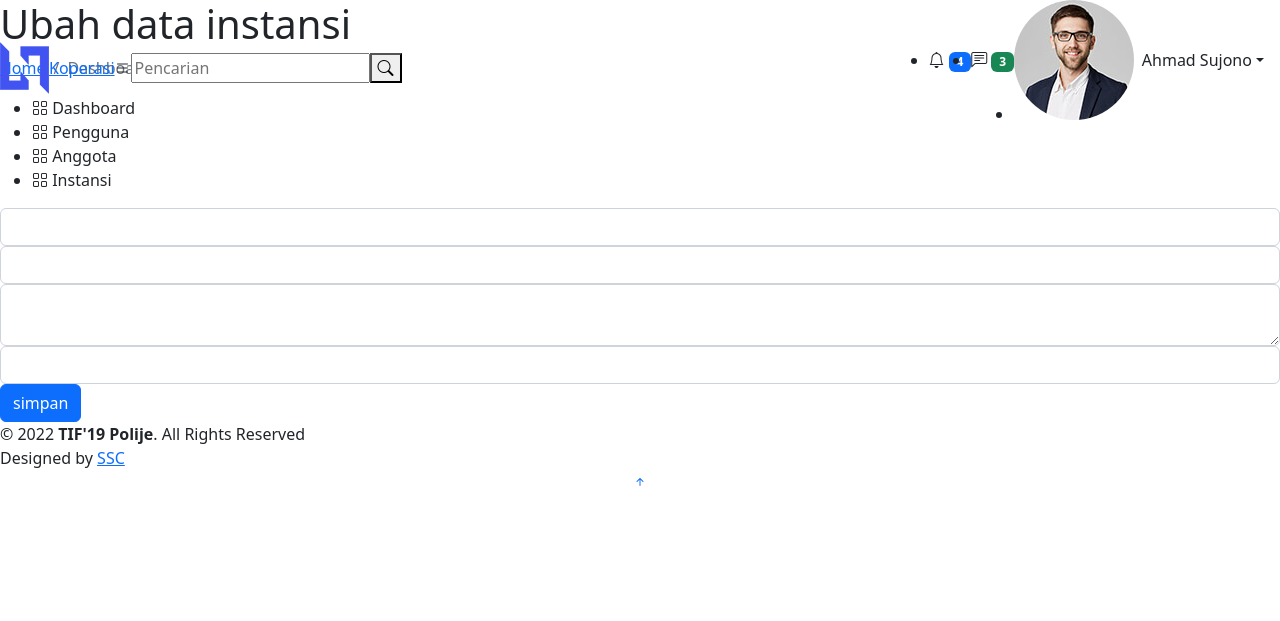
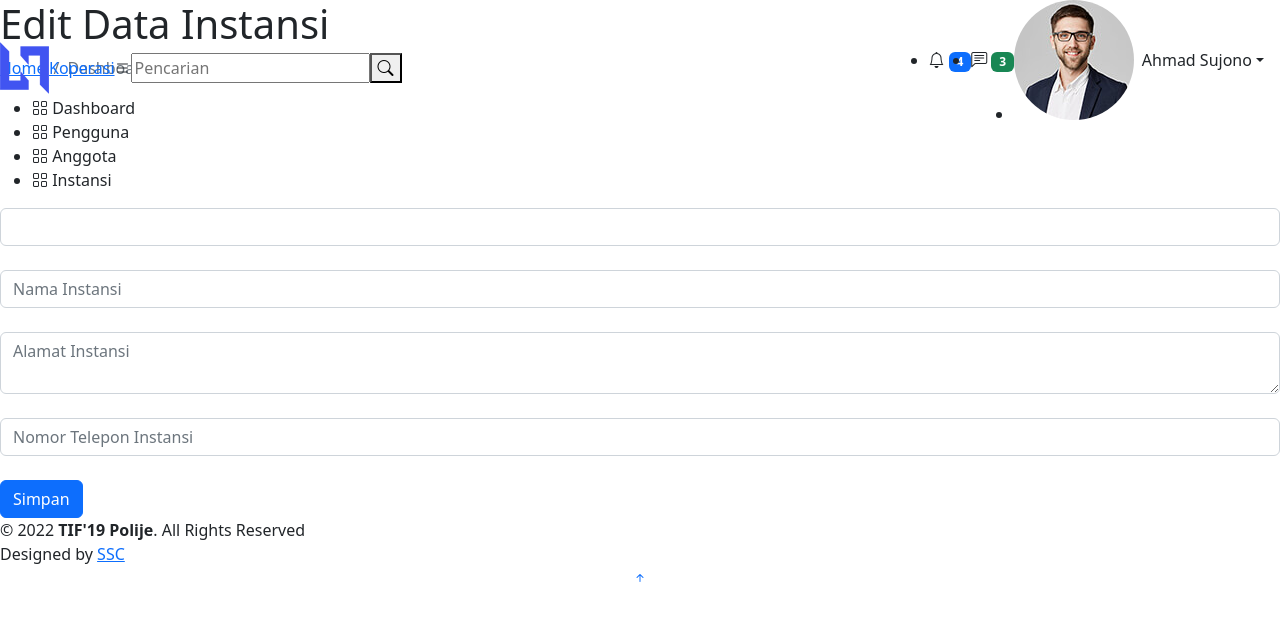
Before and after one commit to MohamadArdias/koperasi, a CodeIgniter app: page /koperasi/index.php/instansi/edit/1 in a window 1280 px wide. Shown: the top 621 px of the page. Run offline with CodeIgniter, Linux system fonts and the light colour scheme; data that the repository does not hold is empty; some libraries are stand-ins or nearby versions.

Commit message:
perbaikan kata-kata

```diff
--- a/application/controllers/Anggota.php
+++ b/application/controllers/Anggota.php
@@ -89,7 +89,7 @@ class Anggota extends CI_Controller
 
     public function edit($URUT_ANG)
     {
-        $this->data['title'] = 'Ubah data anggota';
+        $this->data['title'] = 'Edit Data Anggota';
         $this->data['anggota'] = $this->Anggota->getAnggotaByUrut($URUT_ANG);
 
         $this->form_validation->set_rules('URUT_ANG', 'nomor urut anggota', 'required');
--- a/application/controllers/Instansi.php
+++ b/application/controllers/Instansi.php
@@ -76,7 +76,7 @@ class Instansi extends CI_Controller
 
     public function edit($KODE_INS)
     {
-        $this->data['title'] = 'Ubah data instansi';
+        $this->data['title'] = 'Edit Data Instansi';
         $this->data['instansi'] = $this->Instansi->getInstansiByKode($KODE_INS);
 
         $this->form_validation->set_rules('KODE_INS', 'Kode Instansi', 'required');
--- a/application/views/instansi/edit.php
+++ b/application/views/instansi/edit.php
@@ -5,19 +5,19 @@ $this->load->view('templates/sidebar');
 
 
 <form action="" method="POST">
-    <input type="hiden" name="KODE_INS" class="form-control" id="KODE_INS" value="<?= $instansi['KODE_INS'];?>"/>
+    <input type="hiden" name="KODE_INS" class="form-control" id="KODE_INS" value="<?= $instansi['KODE_INS'];?>"/> <br>
     <small class="form-text text-danger"><?= form_error('KODE_INS'); ?></small>
 
-    <input type="text" name="NAMA_INS" class="form-control" id="NAMA_INS" value="<?= $instansi['NAMA_INS'];?>"/>
+    <input type="text" name="NAMA_INS" placeholder="Nama Instansi" class="form-control" id="NAMA_INS" value="<?= $instansi['NAMA_INS'];?>"/> <br>
     <small class="form-text text-danger"><?= form_error('NAMA_INS'); ?></small>
 
-    <textarea class="form-control" name="ALM_INS" ><?= $instansi['ALM_INS'];?></textarea>
+    <textarea class="form-control" placeholder="Alamat Instansi" name="ALM_INS" ><?= $instansi['ALM_INS'];?></textarea> <br>
     <small class="form-text text-danger"><?= form_error('ALM_INS'); ?></small>
 
-    <input type="text" name="TLP_INS" class="form-control" id="TLP_INS" value="<?= $instansi['TLP_INS'];?>"/>
+    <input type="text" name="TLP_INS" placeholder="Nomor Telepon Instansi" class="form-control" id="TLP_INS" value="<?= $instansi['TLP_INS'];?>"/> <br>
     <small class="form-text text-danger"><?= form_error('TLP_INS'); ?></small>
 
-    <button type="submit" name="tambah" class="btn btn-primary">simpan</button>
+    <button type="submit" name="tambah" class="btn btn-primary">Simpan</button>
 </form>
 
 
```
Also changed, not shown: application/views/anggota/edit.php (+14 -5 lines).
